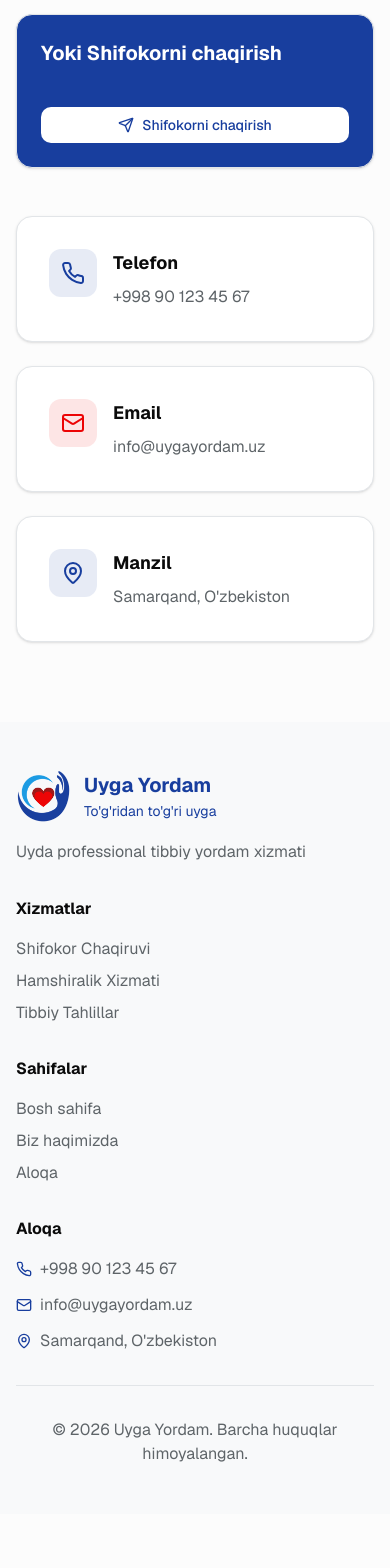
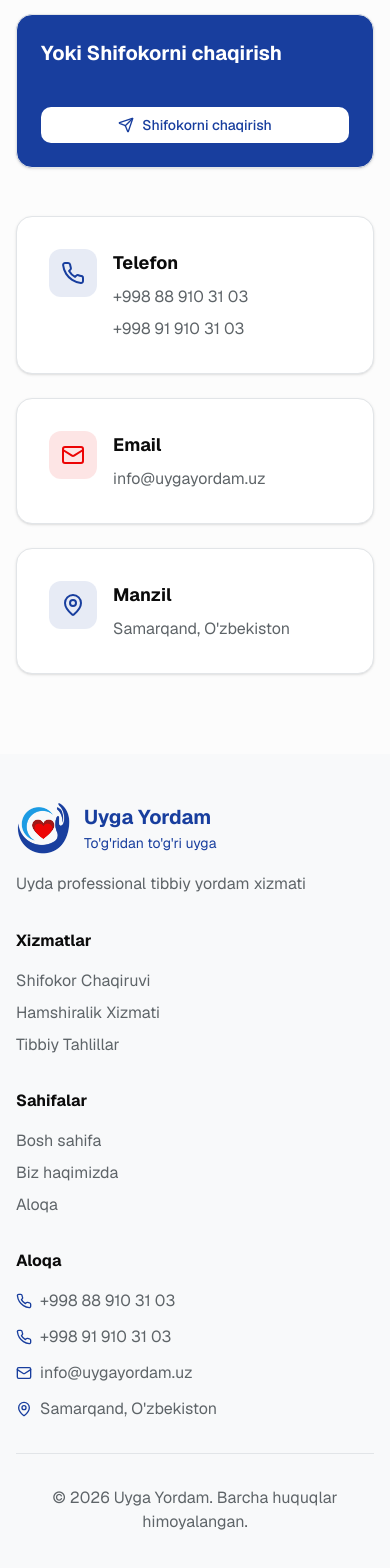
Before and after one commit to SamohiddinCode/Uyga-Yordam, a Next.js app: page /contact in a window 390 px wide. Shown: the part 756-2324 px from the top of the page. Before the commit the page ends 2270 px from the top, so only its background shows below. Built offline with nearby package versions, Linux system fonts and the light colour scheme.

Commit message:
feat: update phone numbers in footer and contact page
Add two new phone numbers in both Uzbek and Russian.

Co-authored-by: Samohiddin Tolibov <135988680+SamohiddinCode@users.noreply.github.com>

```diff
--- a/app/contact/page.tsx
+++ b/app/contact/page.tsx
@@ -99,9 +99,14 @@ export default function ContactPage() {
                 </div>
                 <div>
                   <h3 className="font-bold text-lg mb-2">{language === "uz" ? "Telefon" : "Телефон"}</h3>
-                  <a href={`tel:${t.footer.phone}`} className="text-muted-foreground hover:text-brand-blue">
-                    {t.footer.phone}
-                  </a>
+                  <div className="space-y-2">
+                    <a href={`tel:${t.footer.phone}`} className="text-muted-foreground hover:text-brand-blue block">
+                      {t.footer.phone}
+                    </a>
+                    <a href={`tel:${t.footer.phone2}`} className="text-muted-foreground hover:text-brand-blue block">
+                      {t.footer.phone2}
+                    </a>
+                  </div>
                 </div>
               </div>
             </Card>
--- a/components/footer.tsx
+++ b/components/footer.tsx
@@ -71,6 +71,12 @@ export function Footer() {
                 </a>
               </li>
               <li className="flex items-center gap-2">
+                <Phone className="w-4 h-4 text-brand-blue" />
+                <a href={`tel:${t.footer.phone2}`} className="hover:text-brand-blue transition-colors">
+                  {t.footer.phone2}
+                </a>
+              </li>
+              <li className="flex items-center gap-2">
                 <Mail className="w-4 h-4 text-brand-blue" />
                 <a href={`mailto:${t.footer.email}`} className="hover:text-brand-blue transition-colors">
                   {t.footer.email}
--- a/components/language-provider.tsx
+++ b/components/language-provider.tsx
@@ -224,7 +224,8 @@ export const translations = {
     },
     footer: {
       contact: "Aloqa",
-      phone: "+998 90 123 45 67",
+      phone: "+998 88 910 31 03",
+      phone2: "+998 91 910 31 03",
       email: "info@uygayordam.uz",
       address: "Samarqand, O'zbekiston",
       rights: "© 2026 Uyga Yordam. Barcha huquqlar himoyalangan.",
@@ -447,7 +448,8 @@ export const translations = {
     },
     footer: {
       contact: "Контакты",
-      phone: "+998 90 123 45 67",
+      phone: "+998 88 910 31 03",
+      phone2: "+998 91 910 31 03",
       email: "info@uygayordam.uz",
       address: "Самарканд, Узбекистан",
       rights: "© 2026 Uyga Yordam. Все права защищены.",
```
